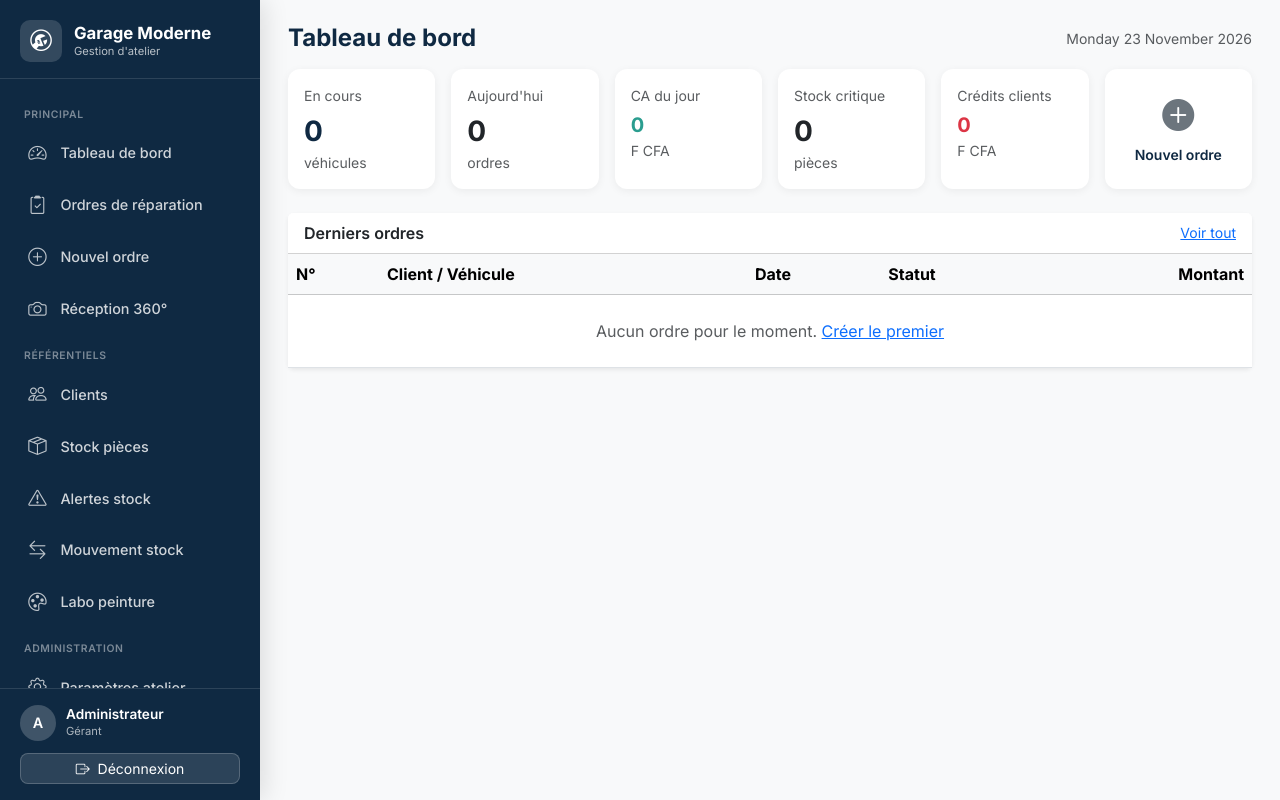
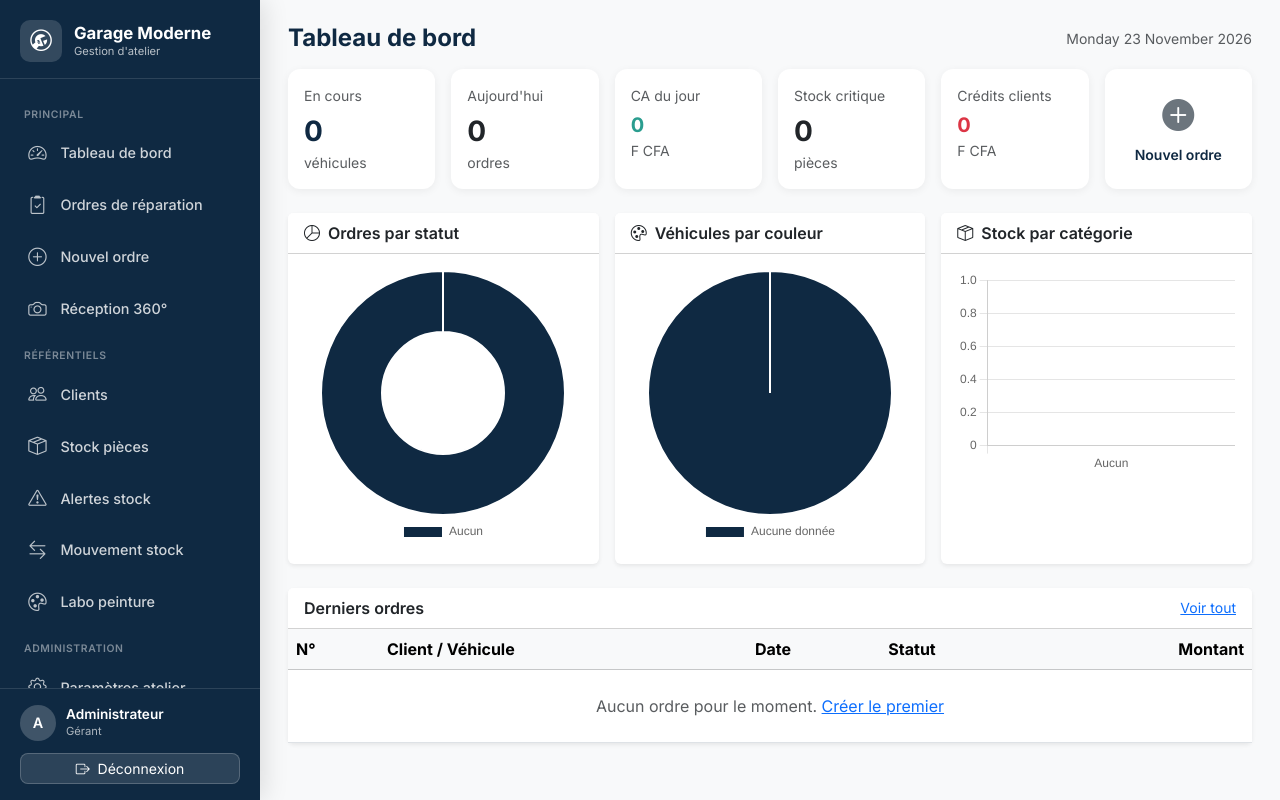
Before and after one commit to AboubacrineBah/garage, a Laravel app: page /dashboard in a window 1280 px wide. Run offline with Laravel 12, Linux system fonts and the light colour scheme; a user stored in the database is signed in; data comes from the database, SQL or seed files in the repository; data that the repository does not hold is empty.

Commit message:
fix: PdfOrdreTest compatible DomPDF + dashboard charts

```diff
--- a/app/Http/Controllers/DashboardController.php
+++ b/app/Http/Controllers/DashboardController.php
@@ -5,6 +5,7 @@ namespace App\Http\Controllers;
 use App\Models\Client;
 use App\Models\OrdreReparation;
 use App\Models\PieceDetachee;
+use App\Models\Vehicule;
 use Illuminate\Http\Request;
 use Illuminate\Support\Facades\DB;
 use Illuminate\View\View;
@@ -81,6 +82,27 @@ class DashboardController extends Controller
             ->groupBy('statut')
             ->pluck('total', 'statut');
 
+        // Données pour graphiques (couleurs & stock)
+        $repartitionCouleurs = Vehicule::select('couleur', DB::raw('count(*) as total'))
+            ->whereNotNull('couleur')
+            ->where('couleur', '!=', '')
+            ->groupBy('couleur')
+            ->orderByDesc('total')
+            ->pluck('total', 'couleur');
+
+        $stockParCategorie = PieceDetachee::select('categorie', DB::raw('count(*) as total'), DB::raw('sum(stock_actuel) as quantite'))
+            ->where('is_active', true)
+            ->groupBy('categorie')
+            ->orderBy('categorie')
+            ->get();
+
+        $stockCritiqueVsOk = [
+            'critique' => $stockCritique,
+            'ok'       => PieceDetachee::where('is_active', true)
+                ->whereColumn('stock_actuel', '>', 'stock_minimum')
+                ->count(),
+        ];
+
         return view('dashboard.index', compact(
             'ordresEnCours',
             'ordresDuJour',
@@ -89,7 +111,10 @@ class DashboardController extends Controller
             'creditsClients',
             'derniersOrdres',
             'repartitionStatuts',
-            'peutVoirFinancier'
+            'peutVoirFinancier',
+            'repartitionCouleurs',
+            'stockParCategorie',
+            'stockCritiqueVsOk'
         ));
     }
 }
--- a/resources/views/dashboard/index.blade.php
+++ b/resources/views/dashboard/index.blade.php
@@ -75,6 +75,40 @@
     </div>
 </div>
 
+{{-- Graphiques : couleurs & stock --}}
+<div class="row g-3 mb-4">
+    <div class="col-12 col-lg-4">
+        <div class="card border-0 shadow-sm h-100">
+            <div class="card-header bg-white fw-semibold">
+                <i class="bi bi-pie-chart me-1"></i> Ordres par statut
+            </div>
+            <div class="card-body d-flex align-items-center justify-content-center">
+                <canvas id="chartStatuts" height="220"></canvas>
+            </div>
+        </div>
+    </div>
+    <div class="col-12 col-lg-4">
+        <div class="card border-0 shadow-sm h-100">
+            <div class="card-header bg-white fw-semibold">
+                <i class="bi bi-palette me-1"></i> Véhicules par couleur
+            </div>
+            <div class="card-body d-flex align-items-center justify-content-center">
+                <canvas id="chartCouleurs" height="220"></canvas>
+            </div>
+        </div>
+    </div>
+    <div class="col-12 col-lg-4">
+        <div class="card border-0 shadow-sm h-100">
+            <div class="card-header bg-white fw-semibold">
+                <i class="bi bi-box-seam me-1"></i> Stock par catégorie
+            </div>
+            <div class="card-body">
+                <canvas id="chartStock" height="220"></canvas>
+            </div>
+        </div>
+    </div>
+</div>
+
 {{-- Derniers ordres --}}
 <div class="card border-0 shadow-sm">
     <div class="card-header bg-white d-flex justify-content-between align-items-center">
@@ -127,4 +161,55 @@
         </div>
     </div>
 </div>
+@push('scripts')
+<script src="https://cdn.jsdelivr.net/npm/chart.js@4.4.1/dist/chart.umd.min.js"></script>
+<script>
+(function () {
+    const palette = ['#0F2942', '#F97316', '#2A9D8F', '#E76F51', '#6C757D', '#198754', '#0D6EFD', '#6F42C1'];
+
+    // Ordres par statut
+    const statuts = @json($repartitionStatuts ?? []);
+    const statutLabels = Object.keys(statuts);
+    const statutValues = Object.values(statuts);
+    new Chart(document.getElementById('chartStatuts'), {
+        type: 'doughnut',
+        data: {
+            labels: statutLabels.length ? statutLabels : ['Aucun'],
+            datasets: [{ data: statutValues.length ? statutValues : [1], backgroundColor: palette }]
+        },
+        options: { responsive: true, plugins: { legend: { position: 'bottom' } } }
+    });
+
+    // Véhicules par couleur
+    const couleurs = @json($repartitionCouleurs ?? []);
+    const cLabels = Object.keys(couleurs);
+    const cValues = Object.values(couleurs);
+    new Chart(document.getElementById('chartCouleurs'), {
+        type: 'pie',
+        data: {
+            labels: cLabels.length ? cLabels : ['Aucune donnée'],
+            datasets: [{ data: cValues.length ? cValues : [1], backgroundColor: palette }]
+        },
+        options: { responsive: true, plugins: { legend: { position: 'bottom' } } }
+    });
+
+    // Stock par catégorie
+    const stockCats = @json($stockParCategorie ?? []);
+    const sLabels = stockCats.map(function (s) { return s.categorie || 'Sans catégorie'; });
+    const sValues = stockCats.map(function (s) { return Number(s.total); });
+    new Chart(document.getElementById('chartStock'), {
+        type: 'bar',
+        data: {
+            labels: sLabels.length ? sLabels : ['Aucun'],
+            datasets: [{ label: 'Pièces', data: sValues.length ? sValues : [0], backgroundColor: '#0F2942' }]
+        },
+        options: {
+            responsive: true,
+            plugins: { legend: { display: false } },
+            scales: { y: { beginAtZero: true } }
+        }
+    });
+})();
+</script>
+@endpush
 @endsection
```
Also changed, not shown: tests/Feature/PdfOrdreTest.php (+15 -16 lines).
